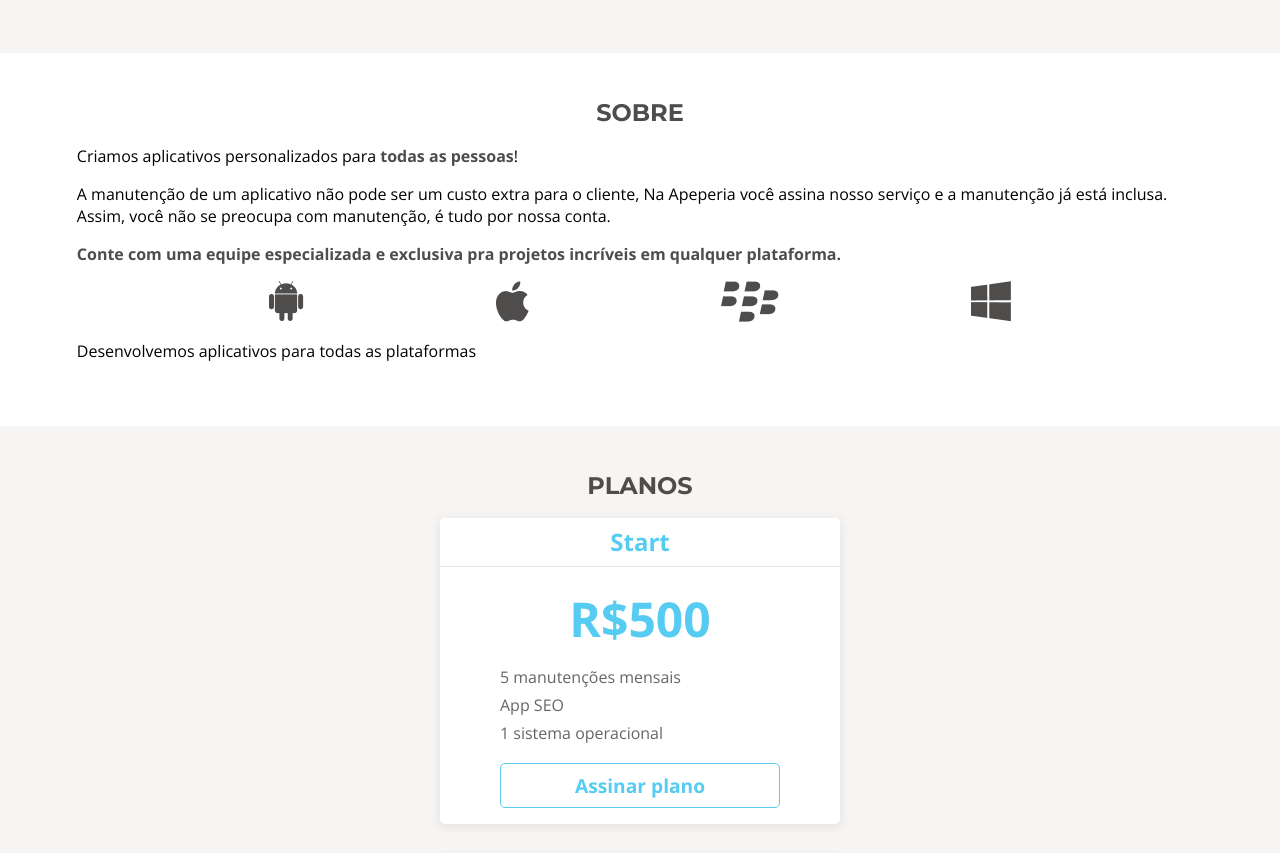
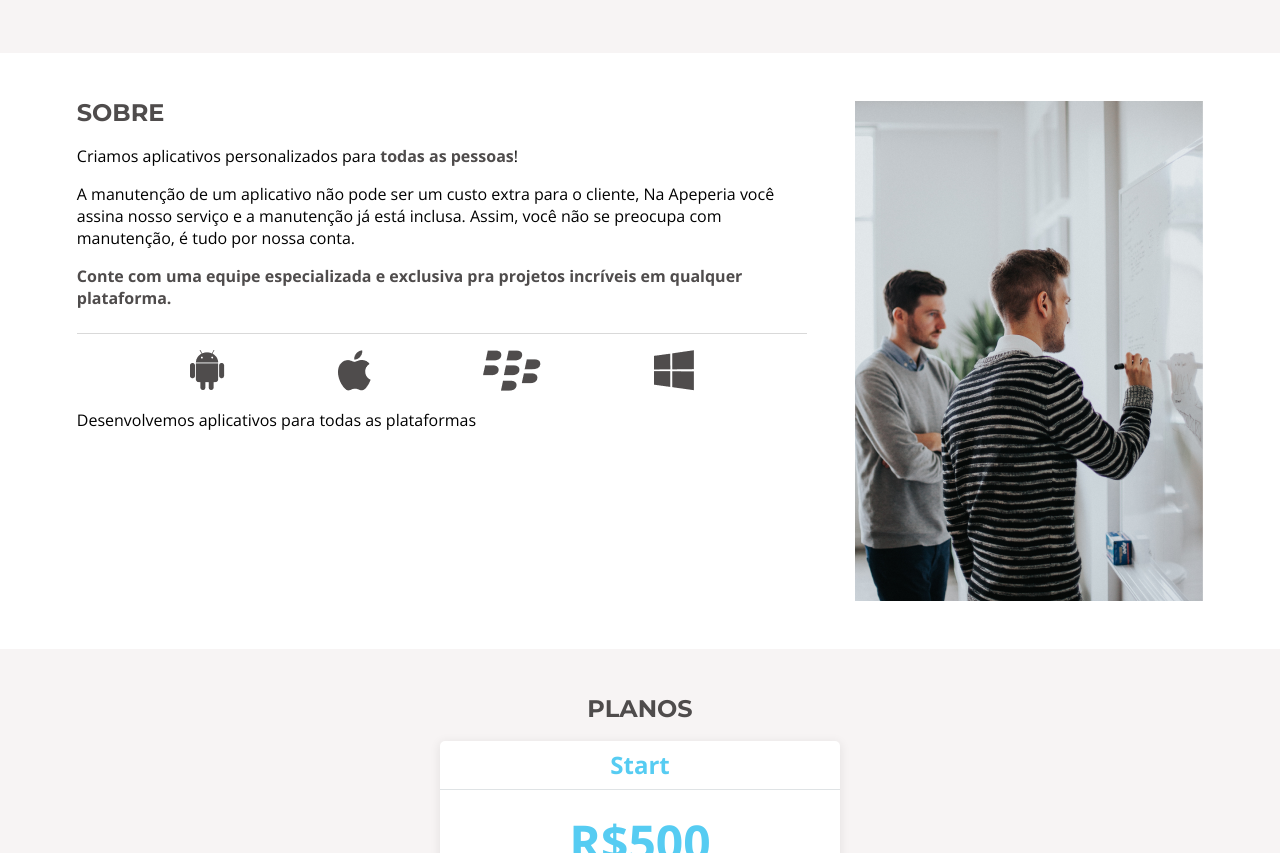
Before and after one commit to o-gariba/Layout-responsivo-apeperia, a plain HTML site: page index.html in a window 1280 px wide. Shown: the part 1531-2384 px from the top of the page. Drawn offline with nearby package versions, Linux system fonts and the light colour scheme.

Commit message:
Nova visualização laptop SOBRE

```diff
--- a/css/sobre.css
+++ b/css/sobre.css
@@ -32,3 +32,31 @@
 
     margin-bottom: 1rem;
 }
+
+.sobre__imagem {
+    display: none;
+}
+
+@media screen and (min-width: 1024px) {
+    .sobre {
+        display: flex;
+    }
+
+    .sobre__conteudo {
+        margin-right: 3rem;
+    }
+
+    .sobre__titulo {
+        text-align: left;
+    }
+
+    .sobre__texto--divisao {
+        border-bottom: 1px solid var(--cinza-medio);
+
+        padding-bottom: 1.5rem;
+    }
+
+    .sobre__imagem {
+        display: block;
+    }
+}
--- a/index.html
+++ b/index.html
@@ -103,9 +103,7 @@
                 </ul>
                 <p class="sobre__texto">Desenvolvemos aplicativos para todas as plataformas</p>
             </div>
-            <!--
-                Imagem ainda não utilizada
-                <img src="img/sobre-apeperia.png" alt="Sobre a aperia" class="sobre__imagem"> -->
+            <img src="img/sobre-apeperia.png" alt="Sobre a aperia" class="sobre__imagem">
         </section>
 
         <section class="planos container">
```
